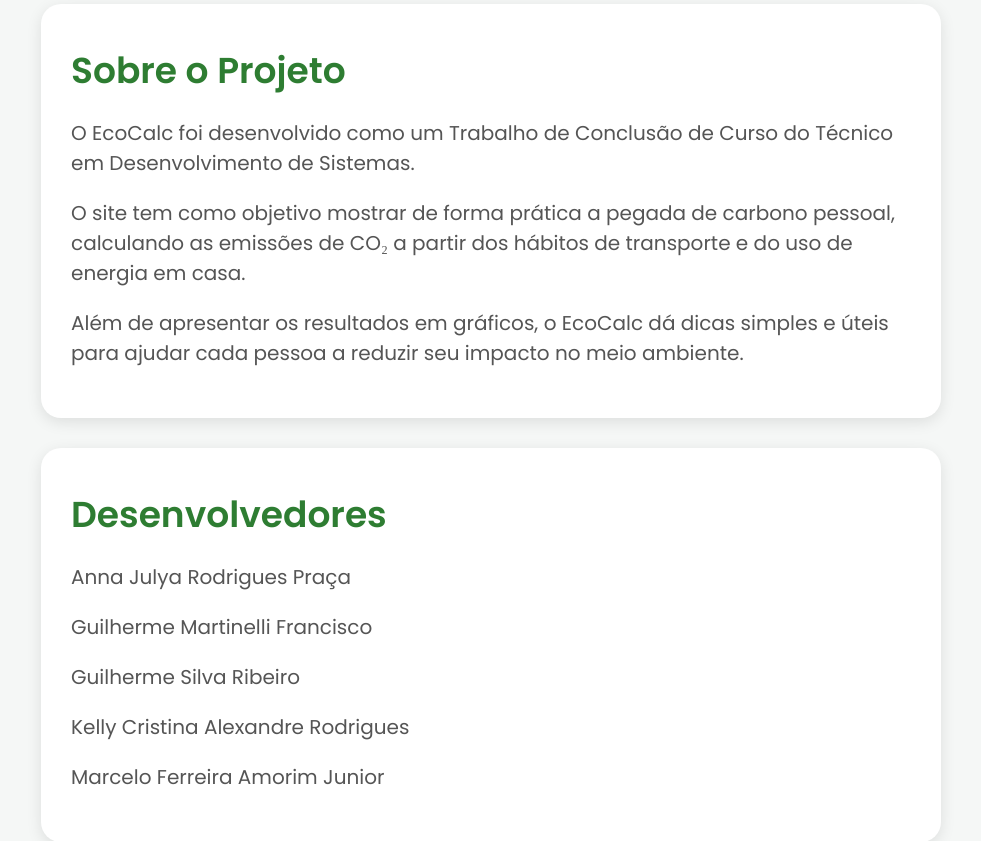
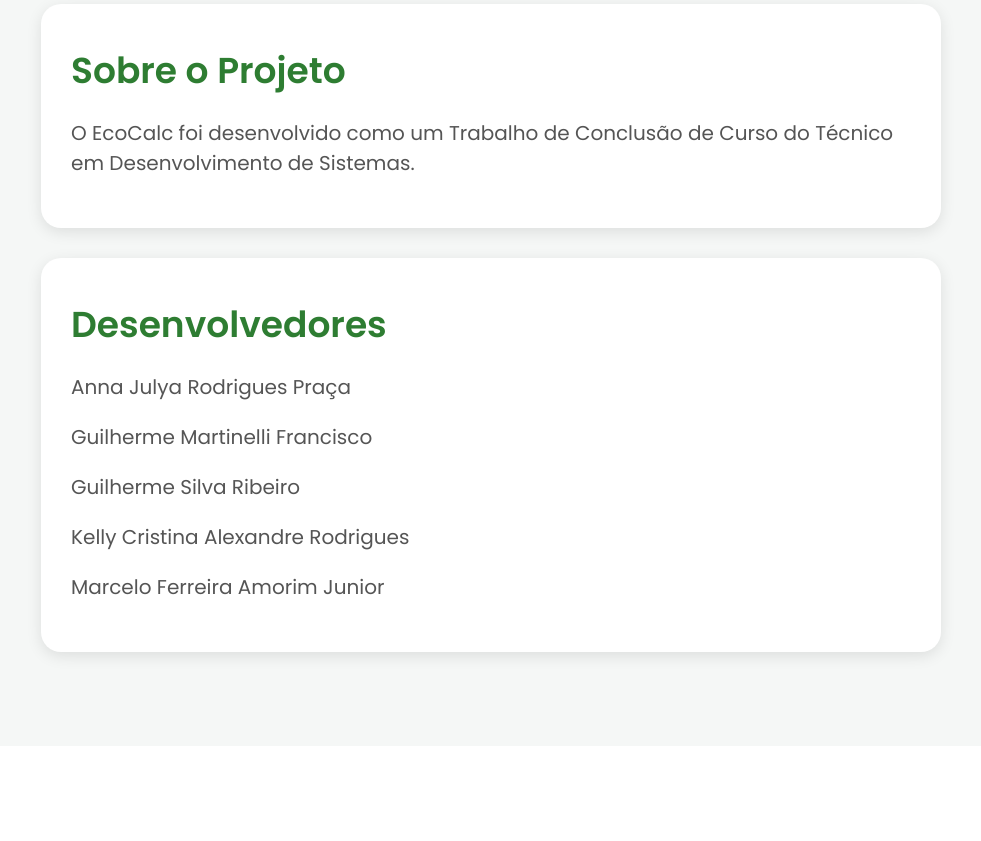
Before and after one commit to julyaprassa/EcoCalc, a PHP site: page /sobre.php in a window 1280 px wide. Shown: the part 142-983 px from the top of the page, without its empty margins (149-1130 px from the left). After the commit the page ends 807 px from the top, so only its background shows below. Run offline with PHP 8.4, Linux system fonts and the light colour scheme.

Commit message:
atualização do sobre !

```diff
--- a/sobre.php
+++ b/sobre.php
@@ -43,12 +43,7 @@
       <p>
       O EcoCalc foi desenvolvido como um Trabalho de Conclusão de Curso do Técnico em Desenvolvimento de Sistemas.
       </p>
-      <p>
-      O site tem como objetivo mostrar de forma prática a pegada de carbono pessoal, calculando as emissões de CO₂ a partir dos hábitos de transporte e do uso de energia em casa.
-      </p>
-      <p>
-      Além de apresentar os resultados em gráficos, o EcoCalc dá dicas simples e úteis para ajudar cada pessoa a reduzir seu impacto no meio ambiente.
-      </p>
+
 </div>
 
   <div class="w3-content card" style="max-width:900px">
```
